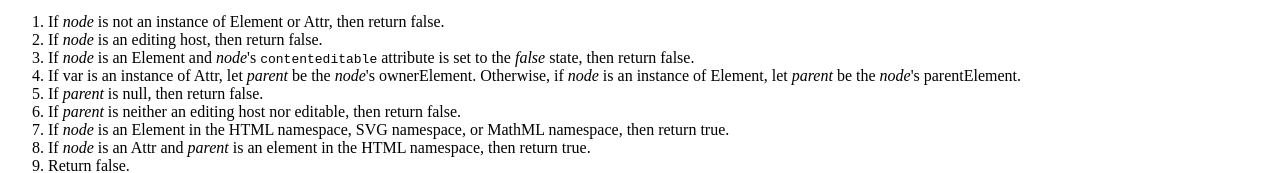
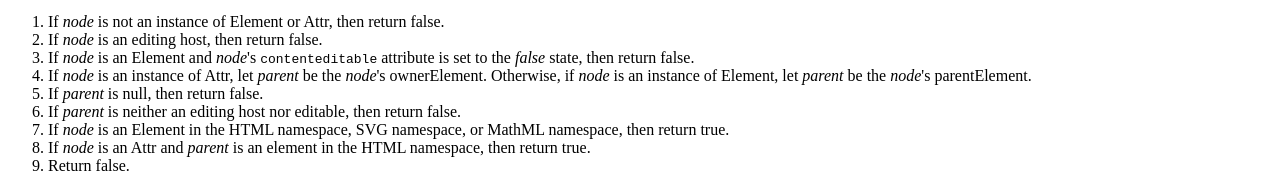
Before and after one commit to janiceshiu/web-spec-algorithms-implementations-tests, a website with bundled scripts: page index.html in a window 1280 px wide. Shown: the part 236-409 px from the top of the page. Built offline with nearby package versions, Linux system fonts and the light colour scheme.

Commit message:
fix tag mixups

```diff
--- a/index.html
+++ b/index.html
@@ -26,7 +26,7 @@
        data-x="attr-contenteditable">contenteditable</code> attribute is set to the <i>false</i> state,
        then return false.</li>
 
-       <li>If <node>var</node> is an instance of Attr, let <var>parent</var> be the <var>node</var>'s
+       <li>If <var>node</var> is an instance of Attr, let <var>parent</var> be the <var>node</var>'s
        ownerElement. Otherwise, if <var>node</var> is an instance of Element, let <var>parent</var> be
        the <var>node</var>'s parentElement.</li>
 
--- a/src/editable.js
+++ b/src/editable.js
@@ -18,7 +18,7 @@ export default function isEditable(node) {
   // is set to the <i>false</i> state, then return false.</li>
   if (node instanceof Element && node.contentEditable === "false") return false;
 
-  // <li>If <node>var</node> is an instance of Attr, let <var>parent</var>
+  // <li>If <var>node</var> is an instance of Attr, let <var>parent</var>
   // be the <var>node</var>'s ownerElement. Otherwise, if <var>node</var>
   // is an instance of Element, let <var>parent</var> be the <var>node</var>'s
   // parentElement.</li>
```
Also changed, not shown: tests/editable-spec.js (+1 -1 lines).
